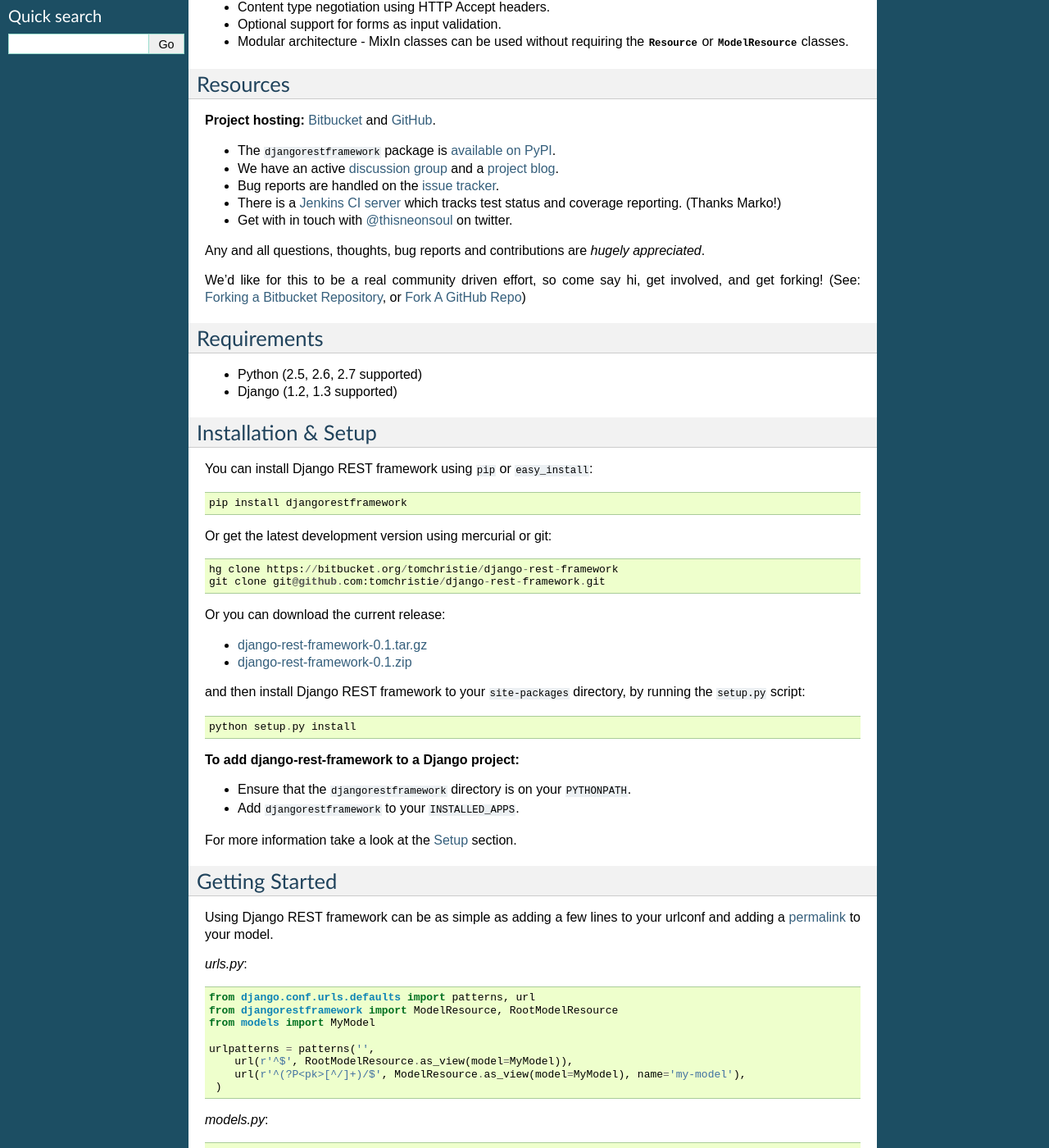
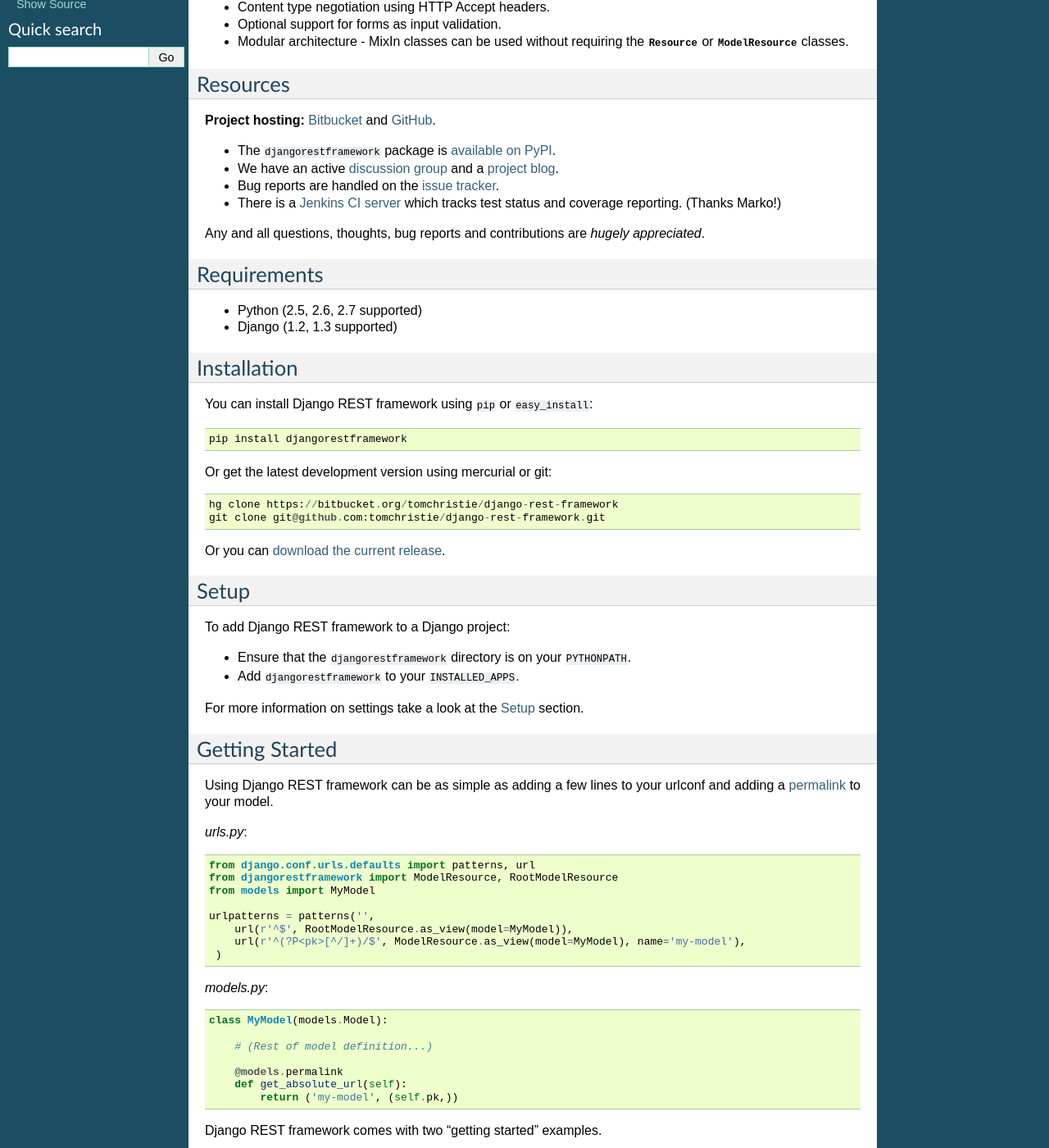
Before and after one commit to CodixNinja/django-rest-framework, a Sphinx documentation site: the page built from docs/index.rst, in a window 1280 px wide and 1400 px high, scrolled down 366 px. Shown: the whole window at 82% size. Built offline with Sphinx 7.4.7, drawn with Linux system fonts in a browser that asks for light colours; some of the changed text lies outside the part shown.

Commit message:
updating docs for 0.2

```diff
--- a/docs/howto/usingcurl.rst
+++ b/docs/howto/usingcurl.rst
@@ -24,3 +24,7 @@ There are a few things that can be helpful to remember when using CURL with djan
 #. Or any other content type::
 
     curl -X PUT -H 'Content-Type: application/json' --data-binary '{"foo":"bar"}' http://example.com/my-api/some-resource/
+
+#. You can use basic authentication to send the username and password::
+
+    curl -X GET -H 'Accept: application/json' -u <user>:<password> http://example.com/my-api/
--- a/docs/index.rst
+++ b/docs/index.rst
@@ -30,14 +30,10 @@ Resources
 
 * The ``djangorestframework`` package is `available on PyPI <http://pypi.python.org/pypi/djangorestframework>`_.
 * We have an active `discussion group <http://groups.google.com/group/django-rest-framework>`_ and a `project blog <http://blog.django-rest-framework.org>`_.
-* Bug reports are handled on the `issue tracker <https://bitbucket.org/tomchristie/django-rest-framework/issues?sort=version>`_.
+* Bug reports are handled on the `issue tracker <https://github.com/tomchristie/django-rest-framework/issues>`_.
 * There is a `Jenkins CI server <http://datacenter.tibold.nl/job/djangorestframework/>`_ which tracks test status and coverage reporting.  (Thanks Marko!)
-* Get with in touch with `@thisneonsoul <https://twitter.com/thisneonsoul>`_ on twitter.
 
 Any and all questions, thoughts, bug reports and contributions are *hugely appreciated*.
-
-We'd like for this to be a real community driven effort, so come say hi, get involved, and get forking!  (See: `Forking a Bitbucket Repository
-<http://confluence.atlassian.com/display/BITBUCKET/Forking+a+Bitbucket+Repository>`_, or `Fork A GitHub Repo <http://help.github.com/fork-a-repo/>`_)
 
 Requirements
 ------------
@@ -46,8 +42,8 @@ Requirements
 * Django (1.2, 1.3 supported)
 
 
-Installation & Setup
---------------------
+Installation
+------------
 
 
 You can install Django REST framework using ``pip`` or ``easy_install``::
@@ -59,21 +55,17 @@ Or get the latest development version using mercurial or git::
     hg clone https://bitbucket.org/tomchristie/django-rest-framework
     git clone git@github.com:tomchristie/django-rest-framework.git
 
-Or you can download the current release:
+Or you can `download the current release <http://pypi.python.org/pypi/djangorestframework>`_.
 
-* `django-rest-framework-0.1.tar.gz <https://bitbucket.org/tomchristie/django-rest-framework/downloads/django-rest-framework-0.1.tar.gz>`_
-* `django-rest-framework-0.1.zip <https://bitbucket.org/tomchristie/django-rest-framework/downloads/django-rest-framework-0.1.zip>`_
+Setup
+-----
 
-and then install Django REST framework to your ``site-packages`` directory, by running the ``setup.py`` script::
-
-    python setup.py install
-
-**To add django-rest-framework to a Django project:**
+To add Django REST framework to a Django project:
 
 * Ensure that the ``djangorestframework`` directory is on your ``PYTHONPATH``.
 * Add ``djangorestframework`` to your ``INSTALLED_APPS``.
 
-For more information take a look at the :ref:`setup` section.
+For more information on settings take a look at the :ref:`setup` section.
 
 Getting Started
 ---------------
```
Also changed, not shown: docs/howto/setup.rst (+7 -0 lines).
